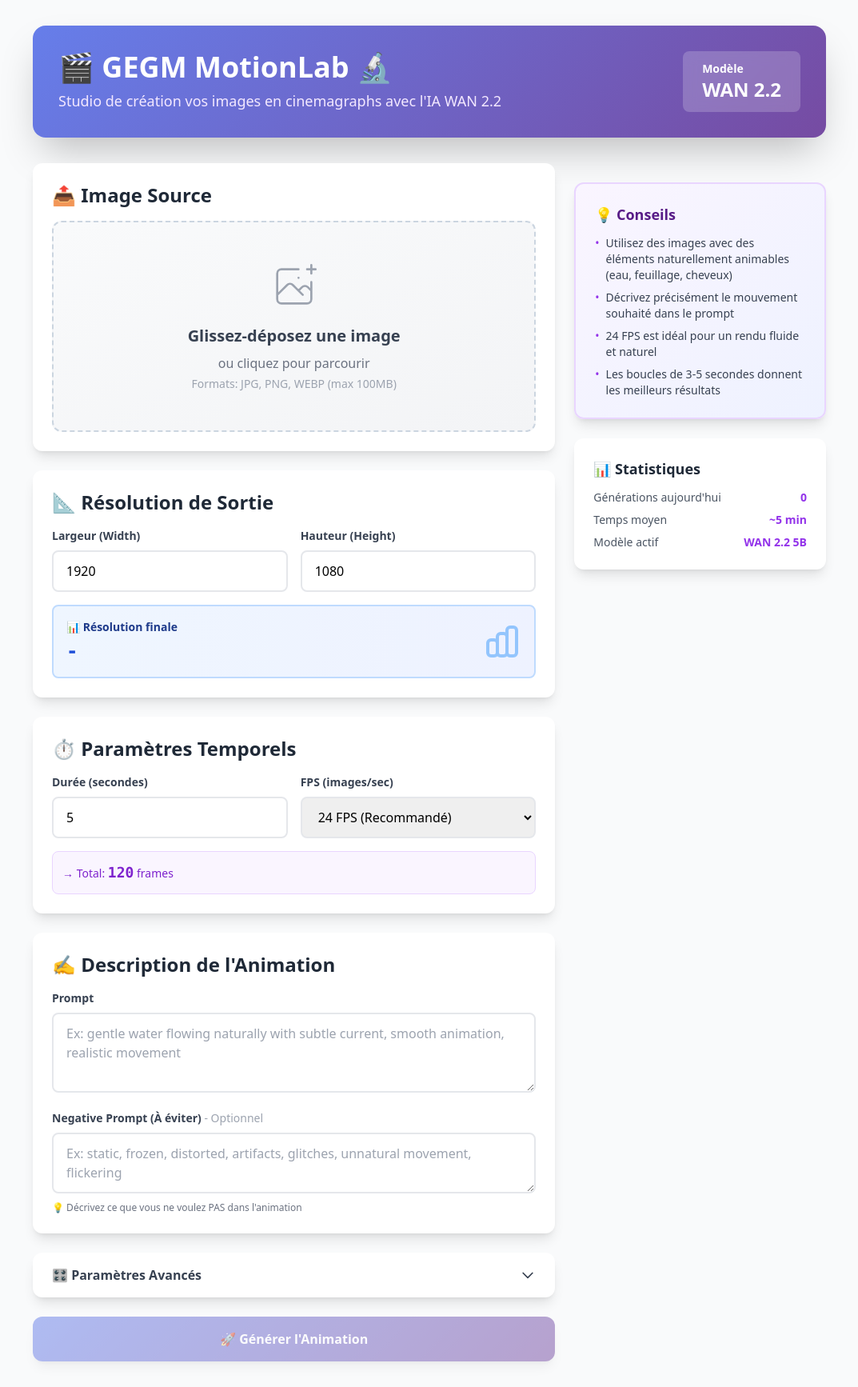
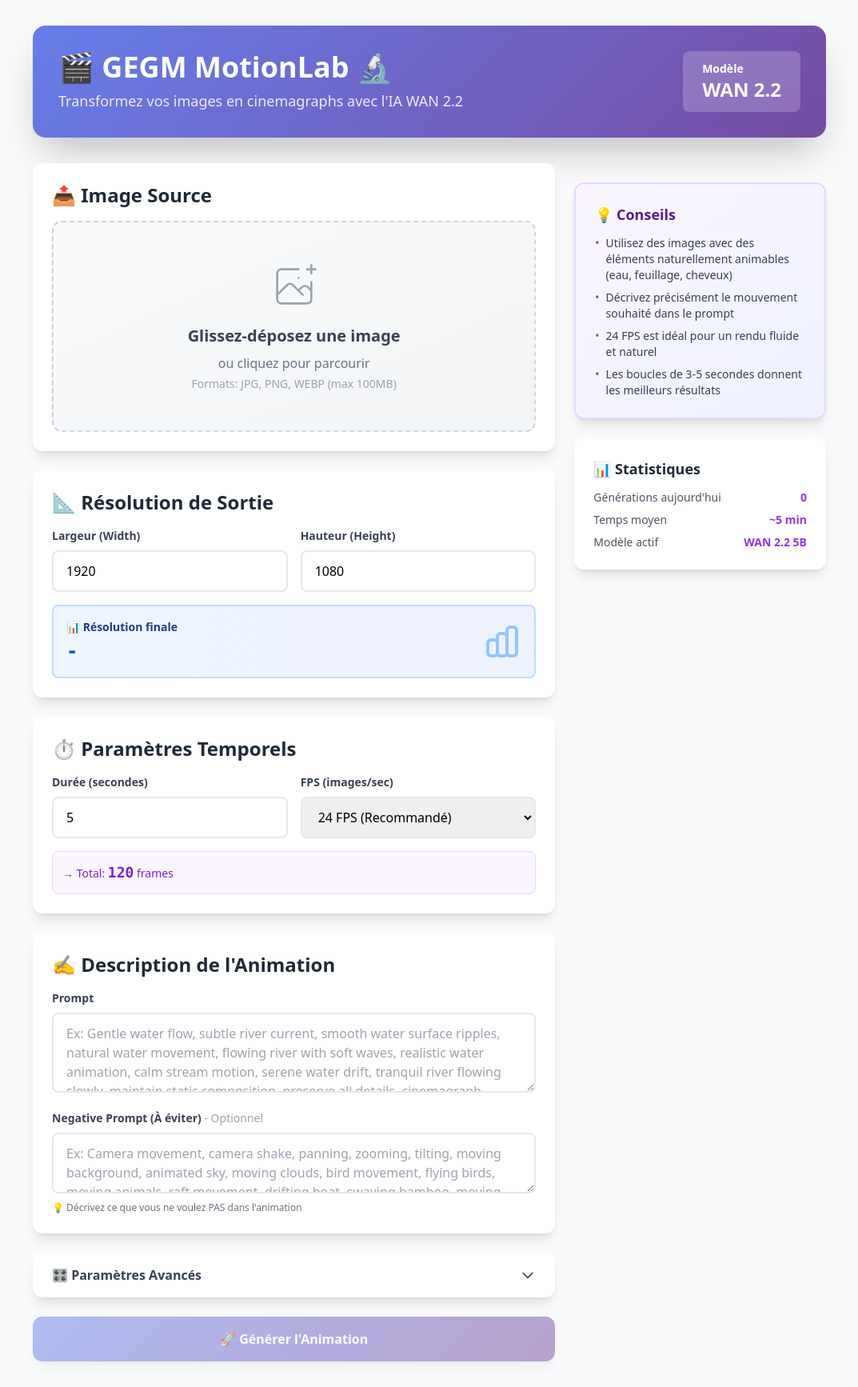
Before and after one commit to KaRn1zC/GEGM_MotionLab, a Flask app: page / in a window 1280 px wide. Shown: the whole page at 80% size, without its empty margins (103-1176 px from the left). Run offline with Flask 3, Linux system fonts and the light colour scheme; parts of the project's set-up code (start-up, migrations or seed data) failed here and were passed over; some libraries are stand-ins or nearby versions.

```diff
--- a/web_interface/templates/index.html
+++ b/web_interface/templates/index.html
@@ -43,7 +43,7 @@
                         🎬 GEGM MotionLab 🔬
                     </h1>
                     <p class="text-purple-100 text-lg">
-                        Studio de création vos images en cinemagraphs avec l'IA WAN 2.2
+                        Transformez vos images en cinemagraphs avec l'IA WAN 2.2
                     </p>
                 </div>
                 <div class="hidden md:block">
@@ -177,7 +177,7 @@
                             Prompt
                         </label>
                         <textarea id="prompt" rows="3"
-                                  placeholder="Ex: gentle water flowing naturally with subtle current, smooth animation, realistic movement"
+                                  placeholder="Ex: Gentle water flow, subtle river current, smooth water surface ripples, natural water movement, flowing river with soft waves, realistic water animation, calm stream motion, serene water drift, tranquil river flowing slowly, maintain static composition, preserve all details, cinemagraph effect, photorealistic water, natural lighting, karst mountains background frozen, birds on bamboo raft completely still, luggage motionless, trees and vegetation static, only water moving"
                                   class="w-full px-4 py-3 border-2 border-gray-200 rounded-lg focus:ring-2 focus:ring-purple-500 focus:border-transparent transition"></textarea>
                     </div>
 
@@ -187,7 +187,7 @@
                             <span class="text-gray-400 font-normal">- Optionnel</span>
                         </label>
                         <textarea id="negative_prompt" rows="2"
-                                  placeholder="Ex: static, frozen, distorted, artifacts, glitches, unnatural movement, flickering"
+                                  placeholder="Ex: Camera movement, camera shake, panning, zooming, tilting, moving background, animated sky, moving clouds, bird movement, flying birds, moving animals, raft movement, drifting boat, swaying bamboo, moving luggage, shifting objects, wind effect, tree movement, leaf motion, grass sway, mountain shift, people movement, character animation, face movement, body motion, object displacement, parallax effect, depth change, perspective shift, fast motion, jerky movement, unnatural flow, turbulent water, splashing water, waves too strong, waterfall effect, distortion, warping, morphing, color shift, lighting change, flickering, blurry water, unrealistic motion, artificial look"
                                   class="w-full px-4 py-3 border-2 border-gray-200 rounded-lg focus:ring-2 focus:ring-purple-500 focus:border-transparent transition"></textarea>
                         <p class="text-xs text-gray-500 mt-1">
                             💡 Décrivez ce que vous ne voulez PAS dans l'animation
```
Also changed, not shown: 1 other file.
